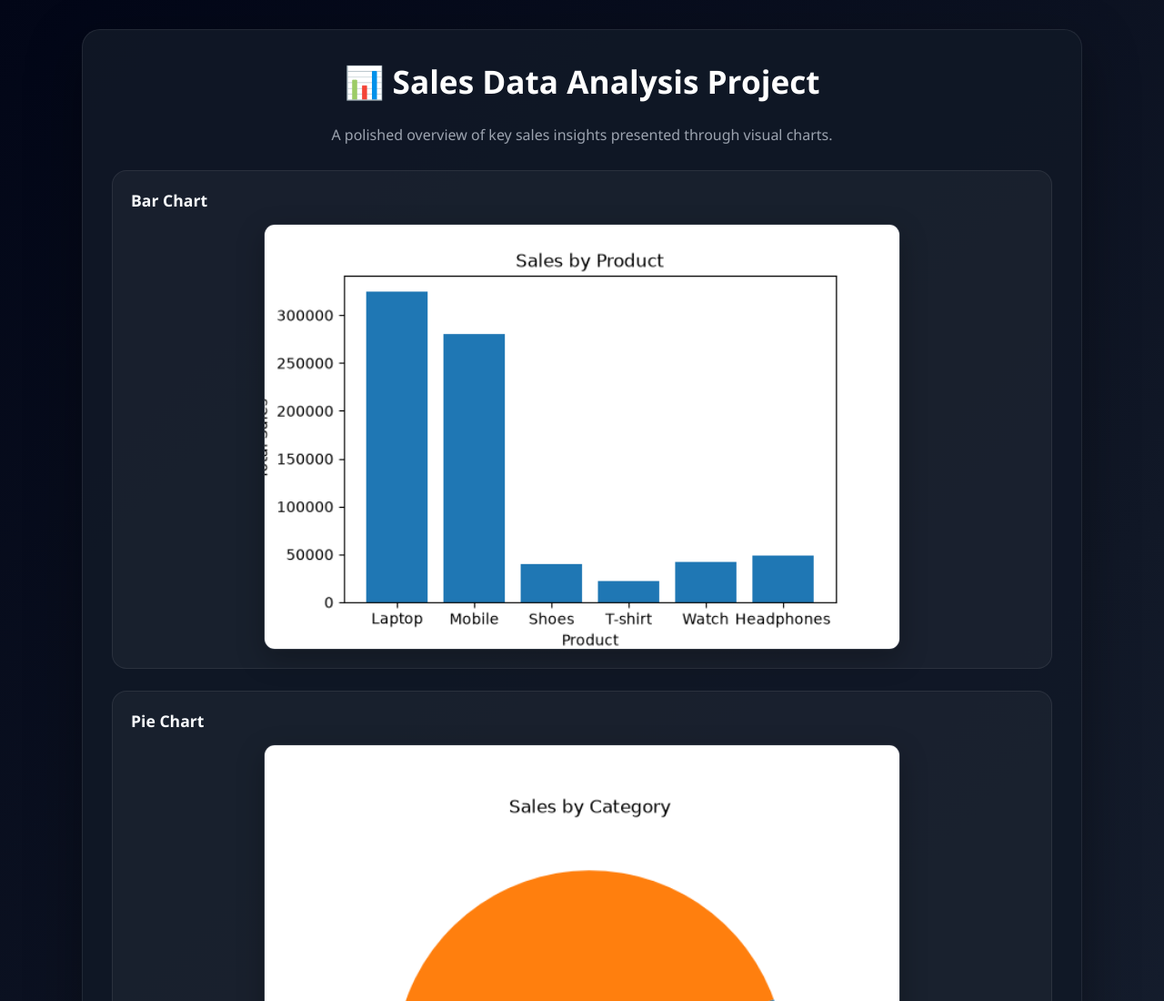
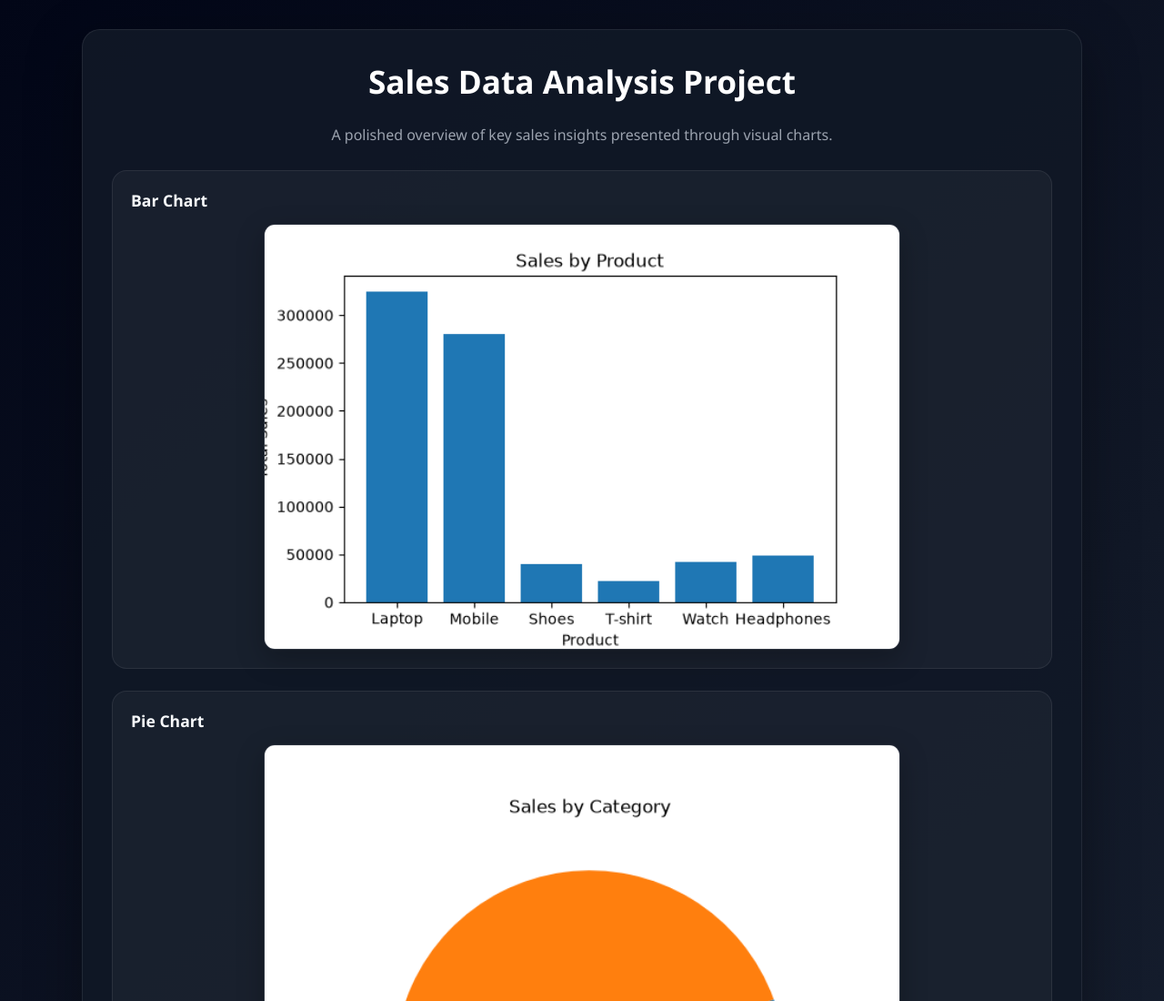
Before and after one commit to sanju-babu123/sales-data, a plain HTML site: page index.html in a window 1280 px wide. Shown: the top 1100 px of the page at 91% size. Drawn offline with Linux system fonts and the light colour scheme.

Commit message:
Add files via upload

```diff
--- a/index.html
+++ b/index.html
@@ -88,7 +88,7 @@
 </head>
 <body>
     <div class="container">
-        <h1>📊 Sales Data Analysis Project</h1>
+        <h1>Sales Data Analysis Project</h1>
         <p class="subtitle">A polished overview of key sales insights presented through visual charts.</p>
 
         <div class="grid">
```
